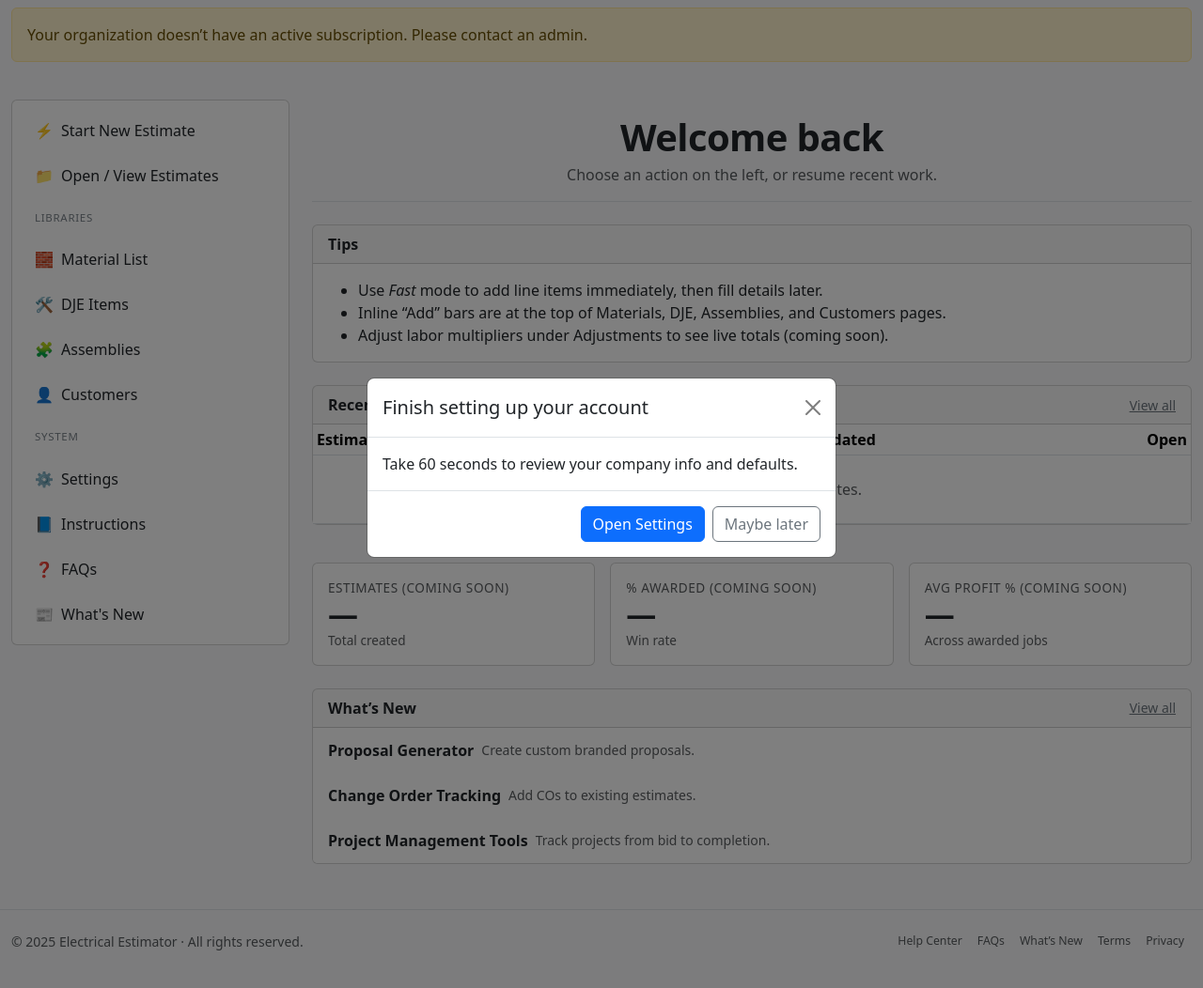
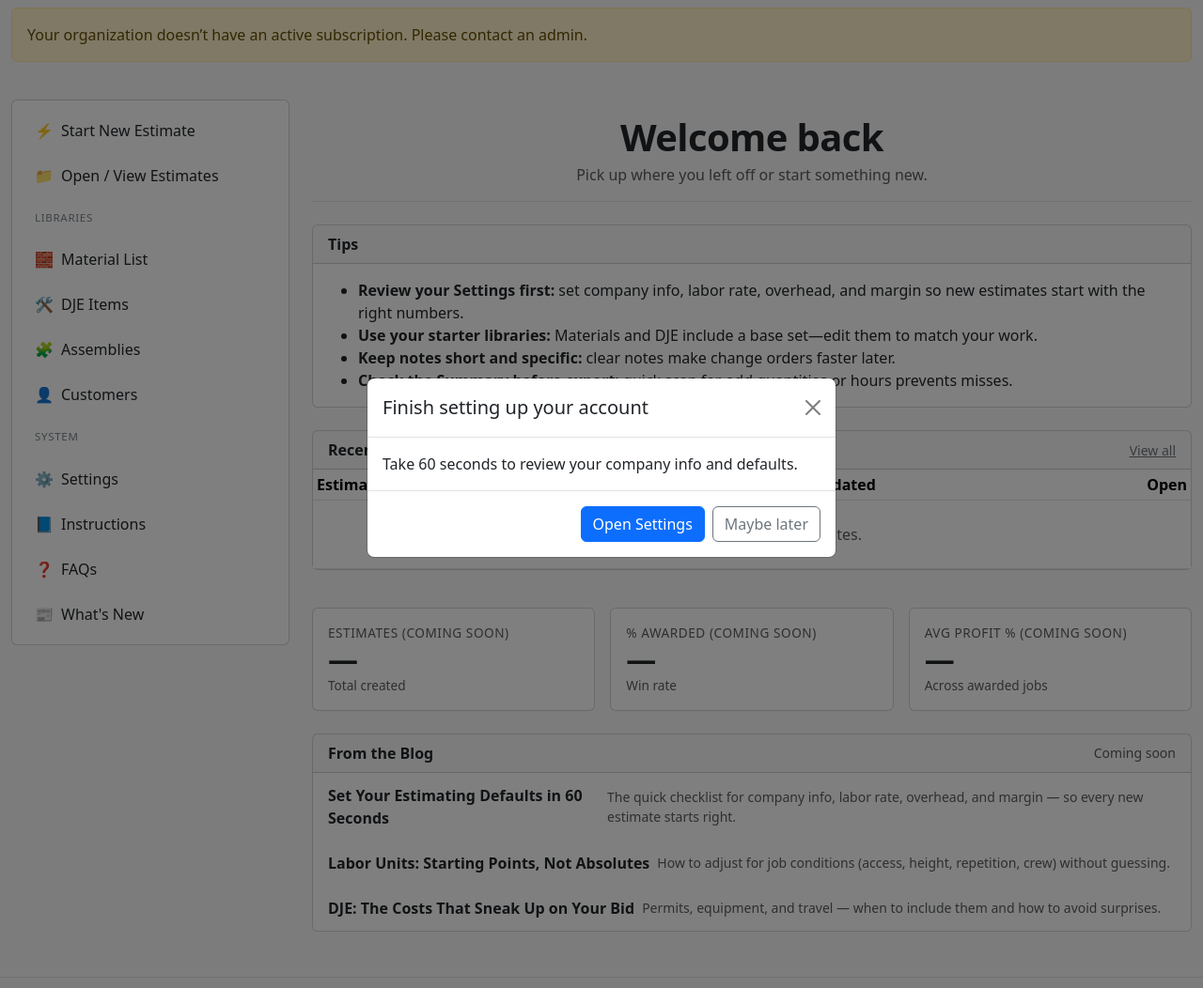
Before and after one commit to swh7930/electrical-estimator-saas, a Flask app: page / in a window 1280 px wide. Shown: the part 56-1108 px from the top of the page at 94% size. Run offline with Flask 3, Linux system fonts and the light colour scheme; the visitor is signed in with stand-in values (Sample User, id 1); data that the repository does not hold is empty; parts of the project's set-up code (start-up, migrations or seed data) failed here and were passed over; some libraries are stand-ins or nearby versions.

Commit message:
content(home): refresh Tips; replace 'What’s New' with 'From the Blog (coming soon)'; polish welcome line

```diff
--- a/app/templates/home.html
+++ b/app/templates/home.html
@@ -109,7 +109,7 @@
       <header class="home-header sticky text-center py-3 border-bottom">
         <h1 class="fw-bold mb-1 display-6">Welcome back</h1>
         <p class="text-muted mb-0 fs-6">
-          Choose an action on the left, or resume recent work.
+          Pick up where you left off or start something new.
         </p>
       </header>
 
@@ -118,9 +118,10 @@
         <div class="card-header"><strong>Tips</strong></div>
         <div class="card-body">
           <ul class="mb-0">
-            <li>Use <em>Fast</em> mode to add line items immediately, then fill details later.</li>
-            <li>Inline “Add” bars are at the top of Materials, DJE, Assemblies, and Customers pages.</li>
-            <li>Adjust labor multipliers under Adjustments to see live totals (coming soon).</li>
+            <li><strong>Review your Settings first:</strong> set company info, labor rate, overhead, and margin so new estimates start with the right numbers.</li>
+            <li><strong>Use your starter libraries:</strong> Materials and DJE include a base set—edit them to match your work.</li>
+            <li><strong>Keep notes short and specific:</strong> clear notes make change orders faster later.</li>
+            <li><strong>Check the Summary before export:</strong> quick scan for odd quantities or hours prevents misses.</li>
           </ul>
         </div>
       </div>
@@ -177,24 +178,24 @@
         </div>
       </div>
 
-      <!-- News / Announcements / Changelog -->
+      <!-- Blog (coming soon) -->
       <div class="card mt-4">
         <div class="card-header d-flex align-items-center justify-content-between">
-          <strong>What’s New</strong>
-          <a class="link-secondary small" href="{{ url_for('main.whats_new') }}">View all</a>
+          <strong>From the Blog</strong>
+          <span class="text-muted small">Coming soon</span>
         </div>
         <div class="list-group list-group-flush">
           <div class="list-group-item">
-            <div class="fw-semibold">Proposal Generator</div>
-            <div class="text-muted small">Create custom branded proposals.</div>
+            <div class="fw-semibold">Set Your Estimating Defaults in 60 Seconds</div>
+            <div class="text-muted small">The quick checklist for company info, labor rate, overhead, and margin — so every new estimate starts right.</div>
           </div>
           <div class="list-group-item">
-            <div class="fw-semibold">Change Order Tracking</div>
-            <div class="text-muted small">Add COs to existing estimates.</div>
+            <div class="fw-semibold">Labor Units: Starting Points, Not Absolutes</div>
+            <div class="text-muted small">How to adjust for job conditions (access, height, repetition, crew) without guessing.</div>
           </div>
           <div class="list-group-item">
-            <div class="fw-semibold">Project Management Tools</div>
-            <div class="text-muted small">Track projects from bid to completion.</div>
+            <div class="fw-semibold">DJE: The Costs That Sneak Up on Your Bid</div>
+            <div class="text-muted small">Permits, equipment, and travel — when to include them and how to avoid surprises.</div>
           </div>
         </div>
       </div>
```
